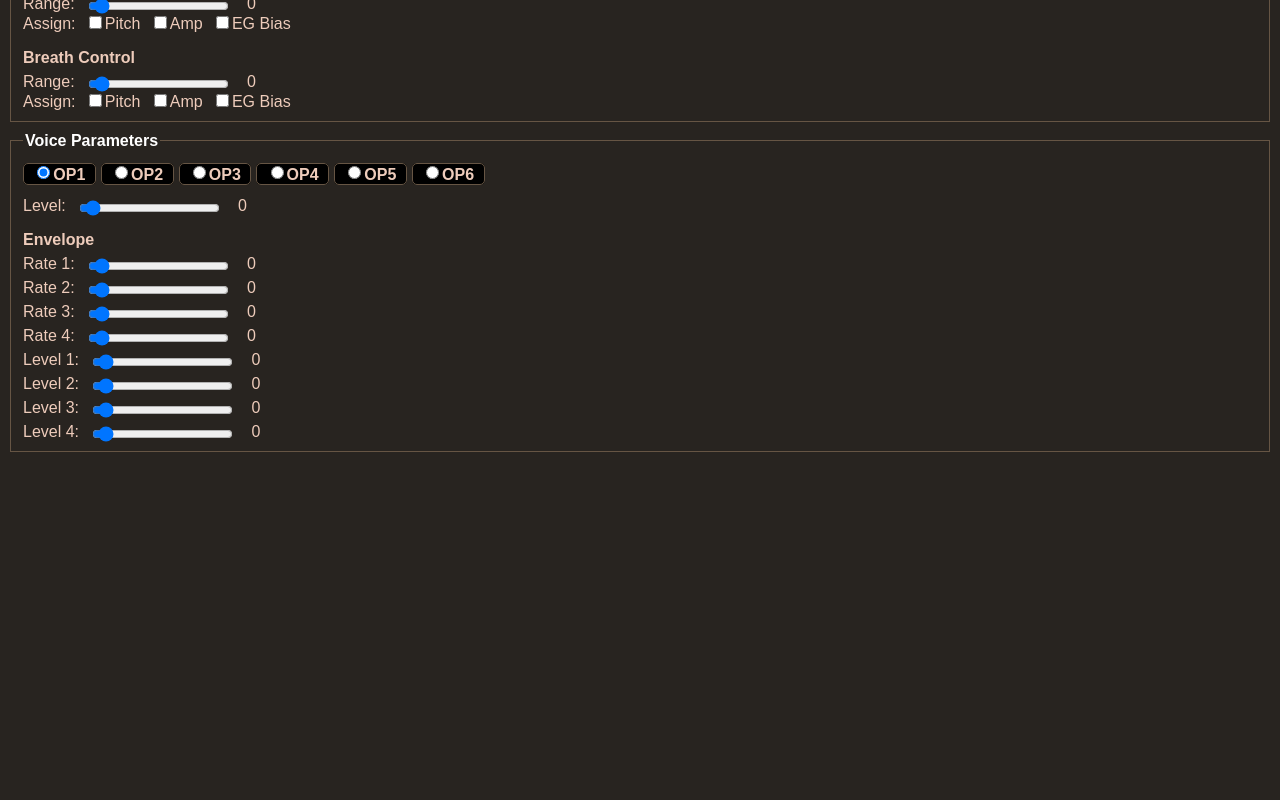
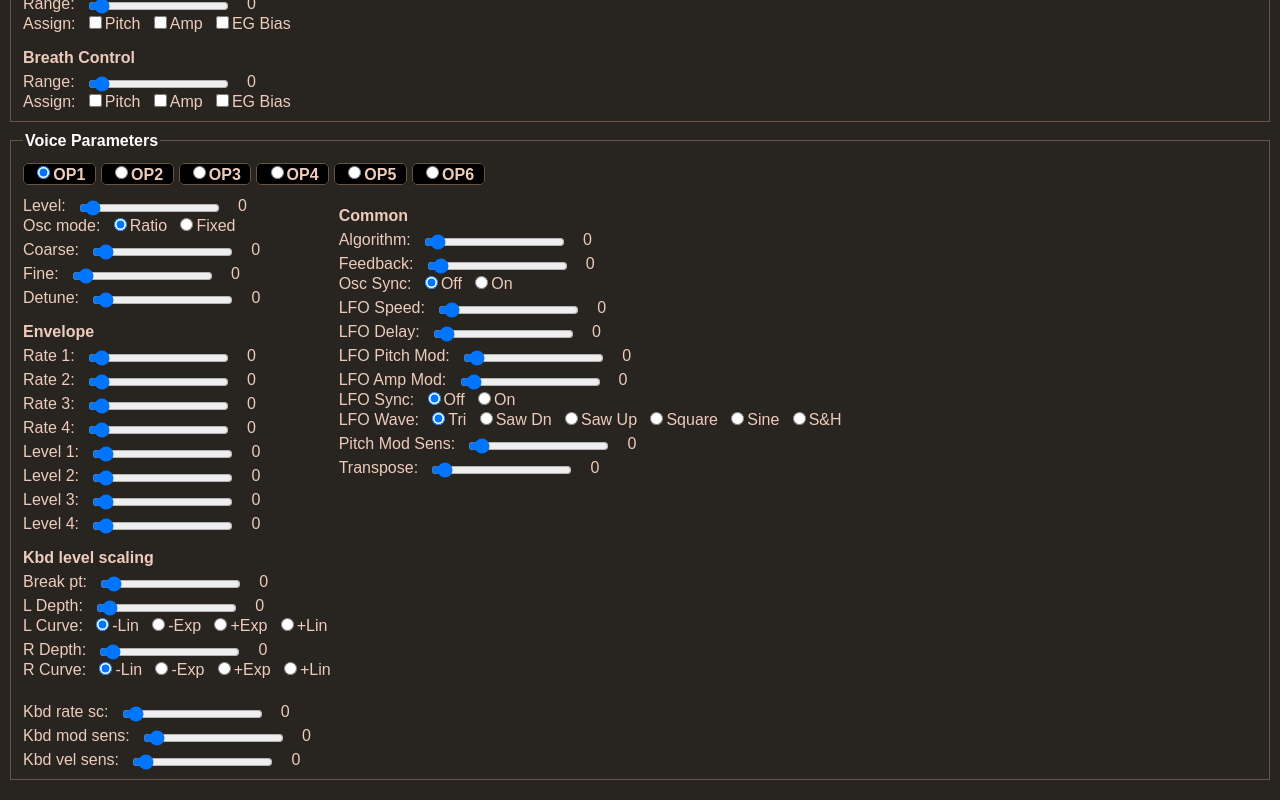
Before and after one commit to Ahlzen/DXEdit, a React (Vite) app: page / in a window 1280 px wide. Shown: the part 672-1472 px from the top of the page. Before the commit the page ends 1144 px from the top, so only its background shows below. Built offline with nearby package versions, Linux system fonts and the light colour scheme.

Commit message:
Added remaining parameters to voice editor.

```diff
--- a/src/components/App.css
+++ b/src/components/App.css
@@ -75,3 +75,9 @@ input[type="range"] {
   border: 1px solid #654;
   border-radius: 5px;
 }
+
+.voiceEditor {
+  display: flex;
+  flex-direction: row;
+  gap: 0.5em;
+}
--- a/src/components/App.tsx
+++ b/src/components/App.tsx
@@ -193,8 +193,74 @@ export default function App()
       })}
       </div>
 
-      <OpEditor op={currentOp} data={voiceParams}
-        onValueChanged={handleOpParamChanged} />
+      <div className="voiceEditor">
+
+        <div className='opsEditor'>
+
+          <OpEditor op={currentOp} data={voiceParams}
+            onValueChanged={handleOpParamChanged} />
+        </div>
+
+        <div className='commonEditor'>
+          <h3>Common</h3>
+          <Slider
+            title="Algorithm:"
+            selectedValue={voiceParams.getValue('Algorithm')}
+            maxValue={31}
+            onValueChanged={(v) => handleVoiceParamChanged('Algorithm', v)} />
+          <Slider
+            title="Feedback:"
+            selectedValue={voiceParams.getValue('Feedback')}
+            maxValue={7}
+            onValueChanged={(v) => handleVoiceParamChanged('Feedback', v)} />
+          <RadioGroup
+            title="Osc Sync:"
+            options={{ 0: "Off", 1: "On" }}
+            selectedValue={voiceParams.getValue('Oscillator Sync')}
+            onValueChanged={(v) => handleVoiceParamChanged('Oscillator Sync', v)} />
+          <Slider
+            title="LFO Speed:"
+            selectedValue={voiceParams.getValue('LFO Speed')}
+            maxValue={99}
+            onValueChanged={(v) => handleVoiceParamChanged('LFO Speed', v)} />
+          <Slider
+            title="LFO Delay:"
+            selectedValue={voiceParams.getValue('LFO Delay')}
+            maxValue={99}
+            onValueChanged={(v) => handleVoiceParamChanged('LFO Delay', v)} />
+          <Slider
+            title="LFO Pitch Mod:"
+            selectedValue={voiceParams.getValue('LFO Pitch Mod Depth')}
+            maxValue={99}
+            onValueChanged={(v) => handleVoiceParamChanged('LFO Pitch Mod Depth', v)} />
+          <Slider
+            title="LFO Amp Mod:"
+            selectedValue={voiceParams.getValue('LFO Amp Mod Depth')}
+            maxValue={99}
+            onValueChanged={(v) => handleVoiceParamChanged('LFO Amp Mod Depth', v)} />
+          <RadioGroup
+            title="LFO Sync:"
+            options={{ 0: "Off", 1: "On" }}
+            selectedValue={voiceParams.getValue('LFO Sync')}
+            onValueChanged={(v) => handleVoiceParamChanged('LFO Sync', v)} />
+          <RadioGroup
+            title="LFO Wave:"
+            options={{ 0: "Tri", 1: "Saw Dn", 2: "Saw Up", 3: "Square", 4: "Sine", 5: "S&H" }}
+            selectedValue={voiceParams.getValue('LFO Waveform')}
+            onValueChanged={(v) => handleVoiceParamChanged('LFO Waveform', v)} />
+          <Slider
+            title="Pitch Mod Sens:"
+            selectedValue={voiceParams.getValue('Pitch Mod Sensitivity')}
+            maxValue={7}
+            onValueChanged={(v) => handleVoiceParamChanged('Pitch Mod Sensitivity', v)} />
+          <Slider
+            title="Transpose:"
+            selectedValue={voiceParams.getValue('Transpose')}
+            maxValue={99}
+            onValueChanged={(v) => handleVoiceParamChanged('Transpose', v)} />
+        </div>
+
+      </div>
     </fieldset>
     </>
   );
--- a/src/components/EnvelopeEditor.tsx
+++ b/src/components/EnvelopeEditor.tsx
@@ -7,50 +7,59 @@ export default function EnvelopeEditor(props: {
   eg: egType,
   onValueChanged: (offset: number, value: number) => void })
 {
+  let getVal = (o: number) =>
+    props.data.getValueByOffset(
+      egTypeOffsets[props.eg] + o);
+  let setVal = function(o: number) : ((n: number) => void) {
+    return function(v) {
+      props.onValueChanged(egTypeOffsets[props.eg]+o, v)
+    };
+  }
+
   return (
     <div className="envelopeEditor">
       <h3>{props.title}</h3>
       <Slider
         title="Rate 1:"
-        selectedValue={props.data.getValueByOffset(egTypeOffsets[props.eg]+0)}
+        selectedValue={getVal(0)}
         maxValue={99}
-        onValueChanged={(v) => props.onValueChanged(egTypeOffsets[props.eg]+0, v)} />
+        onValueChanged={setVal(0)} />
       <Slider
         title="Rate 2:"
-        selectedValue={props.data.getValueByOffset(egTypeOffsets[props.eg]+1)}
+        selectedValue={getVal(1)}
         maxValue={99}
-        onValueChanged={(v) => props.onValueChanged(egTypeOffsets[props.eg]+1, v)} />
+        onValueChanged={setVal(1)} />
       <Slider
         title="Rate 3:"
-        selectedValue={props.data.getValueByOffset(egTypeOffsets[props.eg]+2)}
+        selectedValue={getVal(2)}
         maxValue={99}
-        onValueChanged={(v) => props.onValueChanged(egTypeOffsets[props.eg]+2, v)} />
+        onValueChanged={setVal(2)} />
       <Slider
         title="Rate 4:"
-        selectedValue={props.data.getValueByOffset(egTypeOffsets[props.eg]+3)}
+        selectedValue={getVal(3)}
         maxValue={99}
-        onValueChanged={(v) => props.onValueChanged(egTypeOffsets[props.eg]+3, v)} />
+        onValueChanged={setVal(3)} />
 
       <Slider
         title="Level 1:"
-        selectedValue={props.data.getValueByOffset(egTypeOffsets[props.eg]+4)}
+        selectedValue={getVal(4)}
         maxValue={99}
-        onValueChanged={(v) => props.onValueChanged(egTypeOffsets[props.eg]+4, v)} />
+        onValueChanged={setVal(4)} />
       <Slider
         title="Level 2:"
-        selectedValue={props.data.getValueByOffset(egTypeOffsets[props.eg]+5)}
+        selectedValue={getVal(5)}
         maxValue={99}
-        onValueChanged={(v) => props.onValueChanged(egTypeOffsets[props.eg]+5, v)} />
+        onValueChanged={setVal(5)} />
       <Slider
         title="Level 3:"
-        selectedValue={props.data.getValueByOffset(egTypeOffsets[props.eg]+6)}
+        selectedValue={getVal(6)}
         maxValue={99}
-        onValueChanged={(v) => props.onValueChanged(egTypeOffsets[props.eg]+6, v)} />
+        onValueChanged={setVal(6)} />
       <Slider
         title="Level 4:"
-        selectedValue={props.data.getValueByOffset(egTypeOffsets[props.eg]+7)}
+        selectedValue={getVal(7)}
         maxValue={99}
-        onValueChanged={(v) => props.onValueChanged(egTypeOffsets[props.eg]+7, v)} />
+        onValueChanged={setVal(7)} />
     </div>
     // TODO: Add envelope shape (canvas)
     // TODO: Show values in actual units (dB, seconds)
--- a/src/components/OpEditor.tsx
+++ b/src/components/OpEditor.tsx
@@ -2,23 +2,97 @@ import { type opNumber, type voiceParamData, opOffsets } from "../midi/voicePara
 
 import EnvelopeEditor from "./EnvelopeEditor";
 import Slider from "./Slider";
+import RadioGroup from "./RadioGroup";
 
 export default function OpEditor(props: {
   data: voiceParamData,
   op: opNumber,
   onValueChanged: (offset: number, value: number) => void})
 {
+  let getVal = (o: number) =>
+      props.data.getValueByOffset(opOffsets[props.op] + o);
+  let setVal = function(o: number) : ((n: number) => void) {
+    return function(v) {
+      props.onValueChanged(opOffsets[props.op]+o, v)
+    };
+  }
+
   return (
   <div className="opEditor">
     <Slider
       title='Level:'
-      selectedValue={props.data.getValueByOffset(opOffsets[props.op]+16)}
+      selectedValue={getVal(16)}
       maxValue={99}
-      onValueChanged={(v) => props.onValueChanged(opOffsets[props.op]+16, v)} />
+      onValueChanged={setVal(16)} />
+    <RadioGroup
+      title="Osc mode:"
+      options={{0: 'Ratio', 1: 'Fixed'}}
+      selectedValue={getVal(17)}
+      onValueChanged={setVal(17)} />
+    <Slider
+      title='Coarse:'
+      selectedValue={getVal(18)}
+      maxValue={33}
+      onValueChanged={setVal(18)} />
+    <Slider
+      title='Fine:'
+      selectedValue={getVal(19)}
+      maxValue={99}
+      onValueChanged={setVal(19)} />
+    <Slider
+      title='Detune:'
+      selectedValue={getVal(20)}
+      maxValue={14}
+      onValueChanged={setVal(20)} />
+
     <EnvelopeEditor title="Envelope"
       data={props.data}
       eg={props.op}
       onValueChanged={props.onValueChanged} />
+
+    <h3>Kbd level scaling</h3>
+    <Slider
+      title='Break pt:'
+      selectedValue={getVal(8)}
+      maxValue={99}
+      onValueChanged={setVal(8)} />
+    <Slider
+      title='L Depth:'
+      selectedValue={getVal(9)}
+      maxValue={99}
+      onValueChanged={setVal(9)} />
+    <RadioGroup
+      title="L Curve:"
+      options={{0: '-Lin', 1: '-Exp', 2: '+Exp', 3: '+Lin'}}
+      selectedValue={getVal(11)}
+      onValueChanged={setVal(11)} />
+    <Slider
+      title='R Depth:'
+      selectedValue={getVal(10)}
+      maxValue={99}
+      onValueChanged={setVal(10)} />
+    <RadioGroup
+      title="R Curve:"
+      options={{0: '-Lin', 1: '-Exp', 2: '+Exp', 3: '+Lin'}}
+      selectedValue={getVal(12)}
+      onValueChanged={setVal(12)} />
+    <br/>
+
+    <Slider
+      title='Kbd rate sc:'
+      selectedValue={getVal(13)}
+      maxValue={7}
+      onValueChanged={setVal(13)} />
+    <Slider
+      title='Kbd mod sens:'
+      selectedValue={getVal(14)}
+      maxValue={3}
+      onValueChanged={setVal(14)} />
+    <Slider
+      title='Kbd vel sens:'
+      selectedValue={getVal(15)}
+      maxValue={7}
+      onValueChanged={setVal(15)} />
   </div>
   );
 }
--- a/src/components/PerformanceControlEditor.tsx
+++ b/src/components/PerformanceControlEditor.tsx
@@ -14,7 +14,6 @@ export default function PerformanceControlEditor(props: {
       <Slider
         title="Range:"
         selectedValue={props.rangeValue}
-        minValue={0}
         maxValue={99}
         onValueChanged={props.onRangeChanged} />
       <CheckBoxGroup
--- a/src/midi/voiceParams.ts
+++ b/src/midi/voiceParams.ts
@@ -1,14 +1,15 @@
 export type voiceParam =
-  'OP6 EG Rate 1' |
-  'OP6 EG Rate 2' |
-  'OP6 EG Rate 3' |
-  'OP6 EG Rate 4' |
-  'OP6 EG Level 1' |
-  'OP6 EG Level 2' |
-  'OP6 EG Level 3' |
-  'OP6 EG Level 4' |
-  'Feeback' |
-  'Oscillator Sync';
+  'Algorithm' |
+  'Feedback' |
+  'Oscillator Sync' |
+  'LFO Speed' |
+  'LFO Delay' |
+  'LFO Pitch Mod Depth' |
+  'LFO Amp Mod Depth' |
+  'LFO Sync' |
+  'LFO Waveform' |
+  'Pitch Mod Sensitivity' |
+  'Transpose';
 
 export type voiceParamSpec = {
   offset: number, // parameter number or offset from start of sub-structure
@@ -16,16 +17,18 @@ export type voiceParamSpec = {
 }
 
 export let voiceParamSpecs : {[name in voiceParam]: voiceParamSpec} = {
-  'OP6 EG Rate 1': { offset: 0, maxValue: 99 },
-  'OP6 EG Rate 2': { offset: 1, maxValue: 99 },
-  'OP6 EG Rate 3': { offset: 2, maxValue: 99 },
-  'OP6 EG Rate 4': { offset: 3, maxValue: 99 },
-  'OP6 EG Level 1': { offset: 4, maxValue: 99 },
-  'OP6 EG Level 2': { offset: 5, maxValue: 99 },
-  'OP6 EG Level 3': { offset: 6, maxValue: 99 },
-  'OP6 EG Level 4': { offset: 7, maxValue: 99 },
-  'Feeback': { offset: 135, maxValue: 7 },
+  'Algorithm': {offset: 134, maxValue: 31},
+  'Feedback': { offset: 135, maxValue: 7 },
   'Oscillator Sync': { offset: 136, maxValue: 1 },
+  'LFO Speed': {offset: 137, maxValue: 99},
+  'LFO Delay': {offset: 138, maxValue: 99},
+  'LFO Pitch Mod Depth': {offset: 139, maxValue: 99},
+  'LFO Amp Mod Depth': {offset: 140, maxValue: 99},
+  'LFO Sync': {offset: 141, maxValue: 1},
+  'LFO Waveform': {offset: 142, maxValue: 5},
+  'Pitch Mod Sensitivity': {offset: 143, maxValue: 7},
+  'Transpose': {offset: 144, maxValue: 48},
+  // NOTE: The rest are accessed separately
 };
 
 export type opNumber = 'op1' | 'op2' | 'op3' | 'op4' | 'op5' | 'op6';
@@ -102,10 +105,16 @@ export class voiceParamData {
     return newData;
   }
 
-
   private clamp(value: number, min: number, max: number) : number {
     if (value < min) value = min;
     if (value > max) value = max;
     return value;
   }
+
+  static getInitPatch(): voiceParamData {
+    let initData = new Uint8Array([
+      // TODO
+
+    ])
+  }
 }
```
